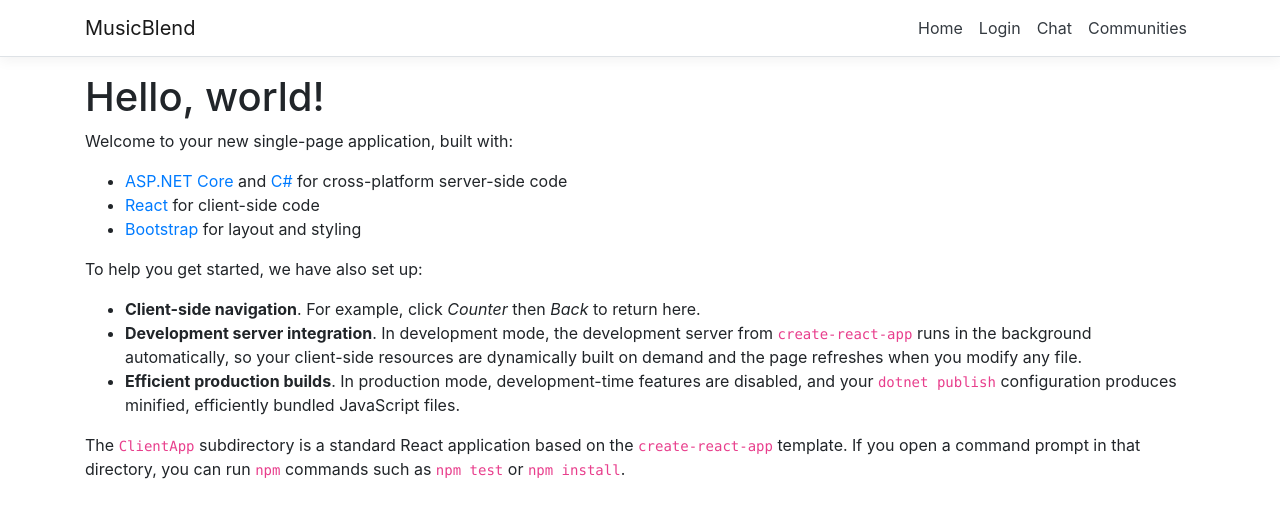
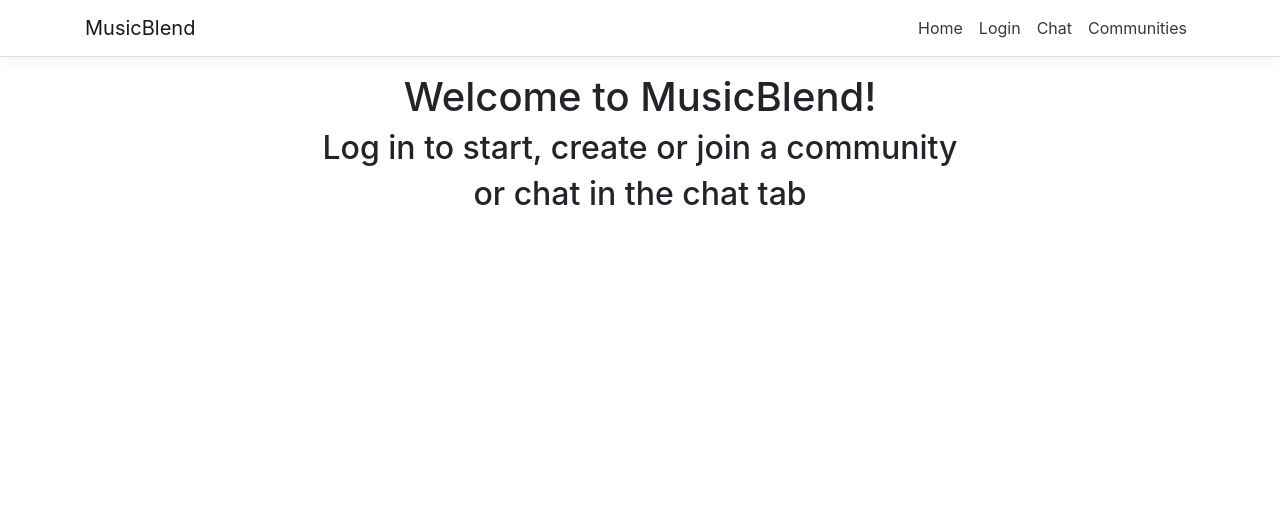
Before and after one commit to MusicBlend/Frontend, a React (Create React App) app: page / in a window 1280 px wide. Shown: the top 518 px of the page. Built offline with nearby package versions, Linux system fonts and the light colour scheme.

Commit message:
added communities

```diff
--- a/src/Communities/Communities.js
+++ b/src/Communities/Communities.js
@@ -7,11 +7,12 @@ import  store  from "../app/store.js";
 
 import Join from './Join';
 import Create from './Create';
+import Show from './Show';
 
 export function Communities() {
     const [accessToken, getAccessToken] = useState();
+    const [name, getName] = useState('');
     const [userId, getUserId] = useState('');
-    const [name, getName] = useState('');
     const [ chat, setChat ] = useState([]);
     const [ connection, setConnection ] = useState(null);
 
@@ -21,6 +22,7 @@ export function Communities() {
 
     const dispatch = useDispatch()
     const db = store.getState();
+
     useEffect(() => {
         const queryParams = new URLSearchParams(window.location.search);
         const code = queryParams.get("code");
@@ -35,7 +37,7 @@ export function Communities() {
                 dispatch(
                     setId(resp)
                 )
-                getUserId(resp)
+                getUserId(resp);
             });
 
             fetch("https://localhost:5002/SpotifyAuthentication/name/" + res)
@@ -47,8 +49,6 @@ export function Communities() {
                 getName(resp)
             });
         });
-
-
     },)
 
     useEffect(() => {
@@ -58,7 +58,7 @@ export function Communities() {
             .build();
 
         setConnection(newConnection);
-    }, []);
+    },[]);
 
     useEffect(() => {
         if (connection) {
@@ -79,11 +79,10 @@ export function Communities() {
 
 
 
-    async function createRoom(communityName){
-
+    async function createCommunity(communityName){
         if (connection.connectionStarted) {
             try {
-                await connection.send('CreateCommunity', communityName, `${db.id}`, `${db.username}`);
+                await connection.send('CreateCommunity', communityName, `${db.id}`);
             }
             catch(e) {
                 console.log(e);
@@ -94,22 +93,31 @@ export function Communities() {
         }
     }
 
-    async function getUsername(){
-        const response = await fetch("https://localhost:5002/SpotifyAuthentication/name/" + accessToken);
-        const data = await response.json();
-        getName(data);
+    async function joinCommunity(communityCode){
+        if (connection.connectionStarted) {
+            try {
+                await connection.send('JoinCommunity', `${db.id}`, communityCode);
+            }
+            catch(e) {
+                console.log(e);
+            }
+        }
+        else {
+            alert('No connection to server yet.');
+        }
     }
 
     return(
         <center>
             <div>
-                <Join getUsername={getUsername}/>
+                <Join joinCommunity={joinCommunity}/>
                 <br/>
-                <Create createRoom={createRoom}/>
+                <Create createCommunity={createCommunity}/>
                 <hr/>
                 <p>
-                    <h2>{userId}</h2>
-                    <h2>{name}</h2>
+                    <Show />
+                    {/* <h2>{db.id}</h2>
+                    <h2>{db.username}</h2> */}
                 </p>
             </div>
         </center>
--- a/src/Communities/Create.js
+++ b/src/Communities/Create.js
@@ -1,6 +1,6 @@
 import React, { useState } from 'react';
 
-const Join = (props) => {
+const Create = (props) => {
     const [communityName, setcommunityName] = useState('');
 
     const onSubmit = (e) =>{
@@ -9,7 +9,7 @@ const Join = (props) => {
         const isCodeProvided = communityName && communityName !== "";
 
         if(isCodeProvided){
-            props.createRoom(communityName);
+            props.createCommunity(communityName);
         }else{
             alert('Please insert a community name');
         }
@@ -33,4 +33,4 @@ const Join = (props) => {
     )
 };
 
-export default Join;
+export default Create;
--- a/src/Communities/Join.js
+++ b/src/Communities/Join.js
@@ -8,7 +8,7 @@ const Join = (props) => {
         const isCodeProvided = communityCode && communityCode !== "";
 
         if(isCodeProvided){
-            props.getUsername()
+            props.joinCommunity(communityCode)
         }else{
             alert('Please insert a community code');
         }
--- /dev/null
+++ b/src/Communities/Show.js
@@ -0,0 +1,46 @@
+import React, { useEffect, useState } from 'react';
+//import { useDispatch } from 'react-redux'
+import  store  from "../app/store.js";
+import {
+    BrowserRouter as Router,
+    Switch,
+    Route,
+    Link,
+    useParams
+  } from "react-router-dom";
+
+const Show = (props) => {
+    const [communities, getCommunities] = useState([]);
+
+    const db = store.getState();
+    useEffect(() => {
+        fetch("https://localhost:5001/GetCommunities/" + `${db.id}`)
+        .then(results => results.json())
+        .then(res =>{
+            getCommunities(res);
+        })
+    })
+
+    return(
+        <Router>
+        <div>
+            <table>
+                <thead>
+                <tr>
+                    <th>Communities</th>
+                </tr>
+                </thead>
+                <tbody>
+                {communities.map(comm =>
+                    <tr key={comm}>
+                        <td><Link to="communities/:comm">{comm}</Link></td>
+                    </tr>
+                )}
+                </tbody>
+            </table>
+        </div>
+        </Router>
+    )
+};
+
+export default Show;
--- a/src/Home/Home.js
+++ b/src/Home/Home.js
@@ -5,22 +5,14 @@ export class Home extends Component {
 
   render () {
     return (
-      <div>
-        <h1>Hello, world!</h1>
-        <p>Welcome to your new single-page application, built with:</p>
-        <ul>
-          <li><a href='https://get.asp.net/'>ASP.NET Core</a> and <a href='https://msdn.microsoft.com/en-us/library/67ef8sbd.aspx'>C#</a> for cross-platform server-side code</li>
-          <li><a href='https://facebook.github.io/react/'>React</a> for client-side code</li>
-          <li><a href='http://getbootstrap.com/'>Bootstrap</a> for layout and styling</li>
-        </ul>
-        <p>To help you get started, we have also set up:</p>
-        <ul>
-          <li><strong>Client-side navigation</strong>. For example, click <em>Counter</em> then <em>Back</em> to return here.</li>
-          <li><strong>Development server integration</strong>. In development mode, the development server from <code>create-react-app</code> runs in the background automatically, so your client-side resources are dynamically built on demand and the page refreshes when you modify any file.</li>
-          <li><strong>Efficient production builds</strong>. In production mode, development-time features are disabled, and your <code>dotnet publish</code> configuration produces minified, efficiently bundled JavaScript files.</li>
-        </ul>
-        <p>The <code>ClientApp</code> subdirectory is a standard React application based on the <code>create-react-app</code> template. If you open a command prompt in that directory, you can run <code>npm</code> commands such as <code>npm test</code> or <code>npm install</code>.</p>
-      </div>
+      <center>
+        <div>
+          <h1>Welcome to MusicBlend!</h1>
+          <h2>Log in to start, create or join a community</h2>
+          <h2>or chat in the chat tab</h2>
+        </div>
+      </center>
+
     );
   }
 }
```
